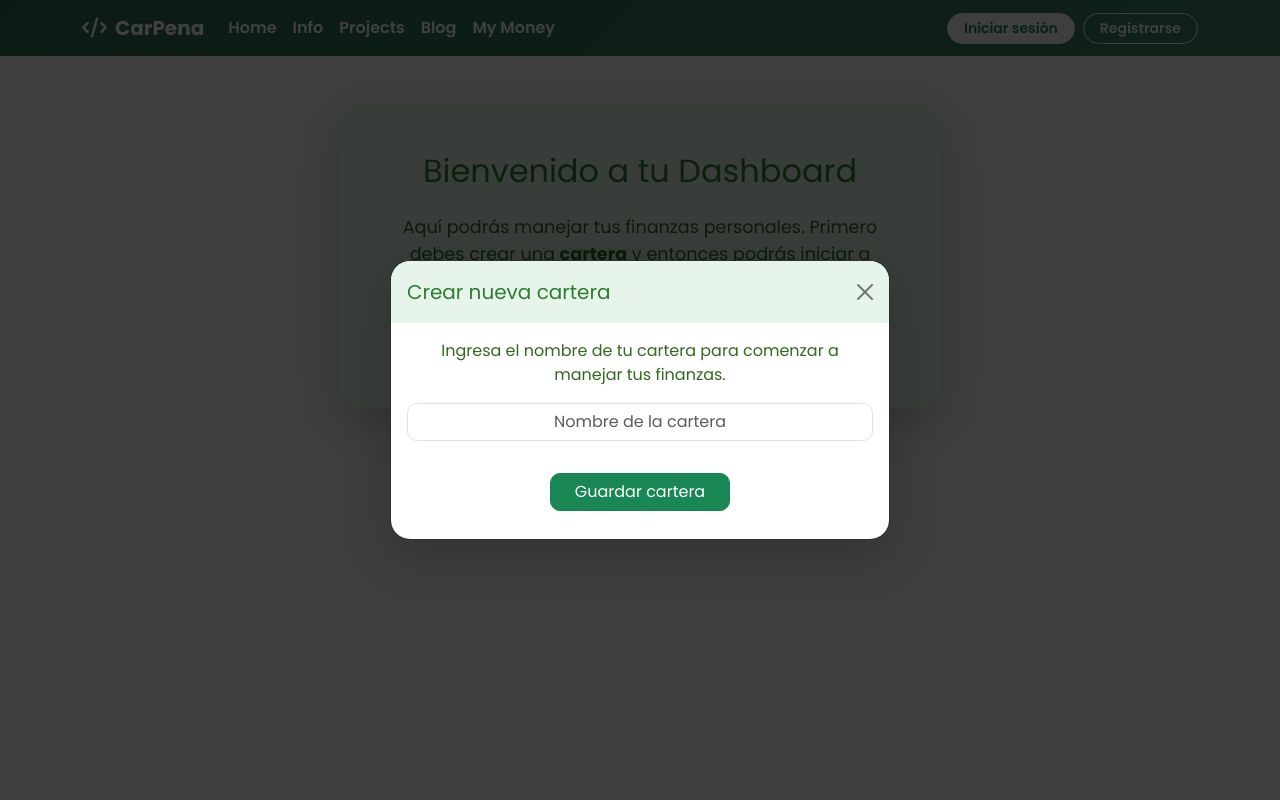
After one commit to candresrpk/my_web_v1, a Django app: template templates/my_money/my_money_dashboard.html in a window 1280 px wide, after a click on "💼 Crea tu cartera". The commit adds this page. Run offline with Django 4.2, Linux system fonts and the light colour scheme; the template is opened without the code that fills it, so the values that code supplies are empty; some libraries are stand-ins or nearby versions.

Commit message:
dashboard initiated, sidebar created

```diff
--- a/my_apps/my_money/urls.py
+++ b/my_apps/my_money/urls.py
@@ -6,4 +6,6 @@ app_name = 'my_money'
 
 urlpatterns = [
     path('', views.HomeView, name='home'),
+    path('dashboard/', views.My_money_dashboardView, name='dashboard'),
+    path('create_cartera/', views.CreateCarteraView, name='create_cartera'),
 ]
--- a/templates/base.html
+++ b/templates/base.html
@@ -38,10 +38,16 @@
 
     <body>
         <header>
-            {% include "./includes/navbar.html" %}
+            {% if request.resolver_match.app_name != "my_money" %}
+                {% include "./includes/navbar.html" %}
+            {% endif %}
         </header>
         <main class="container my-5 min-vh-100">
 
+
+            {% if request.resolver_match.app_name == "my_money" %}
+                {% include "./my_money/includes/sidebar.html" %}
+            {% endif %}
 
 
             {% block content %}
--- /dev/null
+++ b/templates/my_money/my_money_dashboard.html
@@ -0,0 +1,42 @@
+{% extends 'base.html' %}
+{% block title %}My Money Dash{% endblock %}
+
+{% block content %}
+
+<div class="main-content d-flex justify-content-center align-items-center">
+  <div class="card shadow-lg border-0" style="max-width: 600px; background-color: #e6f4ea; border-radius: 20px;">
+    <div class="card-body text-center p-5">
+      <h2 class="mb-4" style="color: #2e7d32;">Bienvenido a tu Dashboard</h2>
+      <p class="mb-4" style="color: #33691e; font-size: 1.1rem;">
+        Aquí podrás manejar tus finanzas personales.
+        Primero debes crear una <strong>cartera</strong> y entonces podrás iniciar a gestionar tu dinero.
+      </p>
+      <button type="button" class="btn btn-success px-4 py-2" style="border-radius: 10px;" data-bs-toggle="modal" data-bs-target="#crearCarteraModal">
+        💼 Crea tu cartera
+      </button>
+    </div>
+  </div>
+</div>
+
+<!-- Modal flotante -->
+<div class="modal fade" id="crearCarteraModal" tabindex="-1" aria-labelledby="crearCarteraModalLabel" aria-hidden="true">
+  <div class="modal-dialog modal-dialog-centered">
+    <div class="modal-content shadow-lg" style="border-radius: 20px;">
+      <div class="modal-header" style="background-color: #e6f4ea; border-bottom: none; border-radius: 20px 20px 0 0;">
+        <h5 class="modal-title" id="crearCarteraModalLabel" style="color: #2e7d32;">Crear nueva cartera</h5>
+        <button type="button" class="btn-close" data-bs-dismiss="modal" aria-label="Cerrar"></button>
+      </div>
+      <form method="post" action="{% url 'my_money:create_cartera' %}">
+        {% csrf_token %}
+        <div class="modal-body text-center" style="color: #33691e;">
+          <p class="mb-3">Ingresa el nombre de tu cartera para comenzar a manejar tus finanzas.</p>
+          <input type="text" name="nombre" class="form-control text-center" placeholder="Nombre de la cartera" required style="border-radius: 10px;">
+        </div>
+        <div class="modal-footer justify-content-center border-0 pb-4">
+          <button type="submit" class="btn btn-success px-4" style="border-radius: 10px;">Guardar cartera</button>
+        </div>
+      </form>
+    </div>
+  </div>
+</div>
+{% endblock %}
```
Also changed, not shown: my_apps/my_money/views.py (+12 -2 lines), templates/my_money/home.html (+2 -54 lines), templates/my_money/includes/sidebar.html (added, +61 -0 lines), static/css/styles.css (added).
